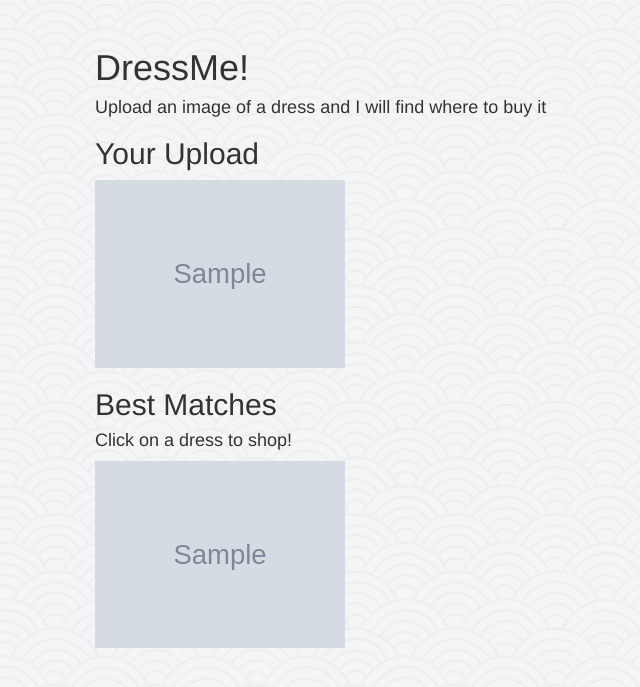
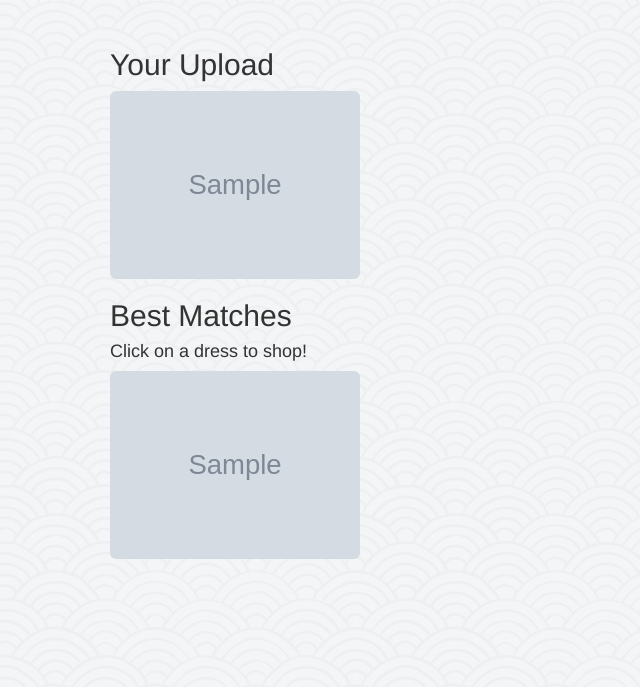
Before and after one commit to XiaonanD/find-my-dress, a Flask app: template findmydress/web/templates/match.html in a window 1320 px wide. Shown: the top 687 px of the page, without its empty margins (45-685 px from the left). Run offline with Flask 2, Linux system fonts and the light colour scheme; the template is opened without the code that fills it: most values are stand-ins (such as "Sample title", 1, 10 or a date in 2020); grey boxes marked "Sample" are stand-in pictures; some libraries are stand-ins or nearby versions.

Commit message:
Front-end changes: split out index template, changed image styles

```diff
--- a/findmydress/web/templates/master.html
+++ b/findmydress/web/templates/master.html
@@ -10,25 +10,20 @@
         <link rel="apple-touch-icon" href="apple-touch-icon.png">
         <!-- Place favicon.ico in the root directory -->
 
+        {% block styles %}
         <link rel="stylesheet" href="/static/css/normalize.css">
         <link rel="stylesheet" href="/static/css/main.css">
-        <script src="/static/js/vendor/modernizr-2.8.3.min.js"></script>
 
         <!-- Bootstrap styles -->
         <link rel="stylesheet" href="https://maxcdn.bootstrapcdn.com/bootstrap/3.3.7/css/bootstrap.min.css" integrity="sha384-BVYiiSIFeK1dGmJRAkycuHAHRg32OmUcww7on3RYdg4Va+PmSTsz/K68vbdEjh4u" crossorigin="anonymous">
         <link rel="stylesheet" href="https://maxcdn.bootstrapcdn.com/bootstrap/3.3.7/css/bootstrap-theme.min.css" integrity="sha384-rHyoN1iRsVXV4nD0JutlnGaslCJuC7uwjduW9SVrLvRYooPp2bWYgmgJQIXwl/Sp" crossorigin="anonymous">
+        <link rel="stylesheet" href="https://maxcdn.bootstrapcdn.com/font-awesome/4.6.3/css/font-awesome.min.css">
+        {% endblock %}
+
+        <script src="/static/js/vendor/modernizr-2.8.3.min.js"></script>
     </head>
     <body>
-        <header>
-            <h1>DressMe!</h1>
-        </header>
-            <h4>Upload an image of a dress and I will find where to buy it</h4>
-
         {% block content %}
-        <form method="post" action="{{ url_for('match_item') }}" enctype="multipart/form-data">
-            <input type="file" name="query" placeholder="Upload photo">
-            <button type="submit" name="push">Submit</button>
-        </form>
         {% endblock %}
 
         {% block scripts %}
--- a/findmydress/web/templates/match.html
+++ b/findmydress/web/templates/match.html
@@ -1,17 +1,30 @@
 {% extends "master.html" %}
 {% block title %} | Additional Title Info{% endblock %}
+
+{% block styles %}
+{{ super() }}
+
+<style>
+    img {
+        width: 250px;
+    }
+</style>
+{% endblock %}
+
 {% block content %}
-    <div>
+    <div class="container">
       <h2>Your Upload</h2>
-      <img src="{{ filepath }}" style="width: 250px;"/>
+      <img class="img-rounded" src="{{ filepath }}"/>
     </div>
 
-    <div>
+    <div class="container">
       <h2>Best Matches</h2>
-      <h4>Click on a dress to shop!<h4>
+      <h4>Click on a dress to shop!</h4>
       {% for match in matches %}
       <a href="{{ match.detail_url }}" title="{{ match.probability }}">
-        <img src="{{ match.image_url_high_res }}" style="width: 250px"/>
+        <img class="img-rounded"
+             src="{{ match.image_url_high_res }}"
+             />
       </a>
       {% endfor %}
 
--- a/findmydress/web/views.py
+++ b/findmydress/web/views.py
@@ -13,9 +13,8 @@ from findmydress.web.app import app
 
 
 @app.route('/')
-# @app.route('/index')
 def index():
-    return render_template('master.html')
+    return render_template('index.html')
 
 
 @app.route('/match', methods=['GET', 'POST'])
```
Also changed, not shown: findmydress/web/templates/index.html (added, +22 -0 lines).
